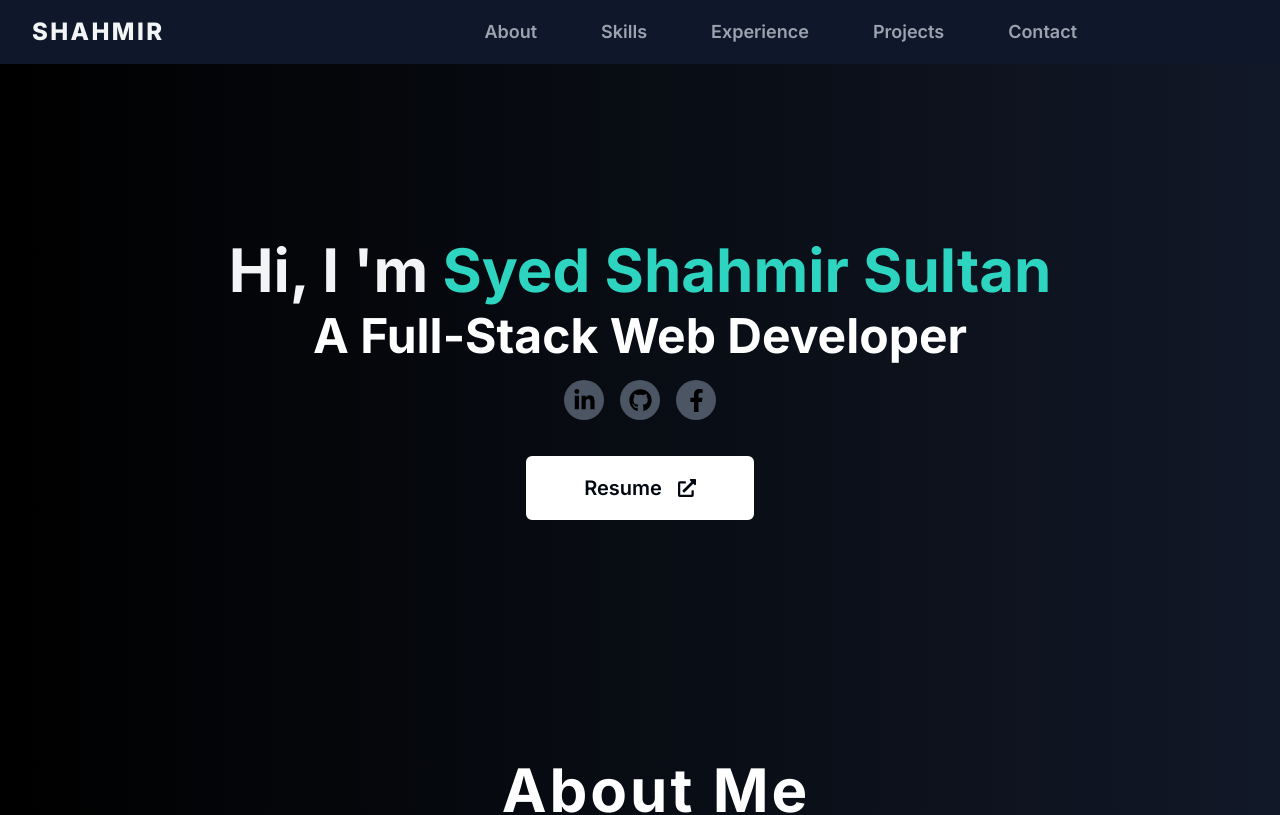
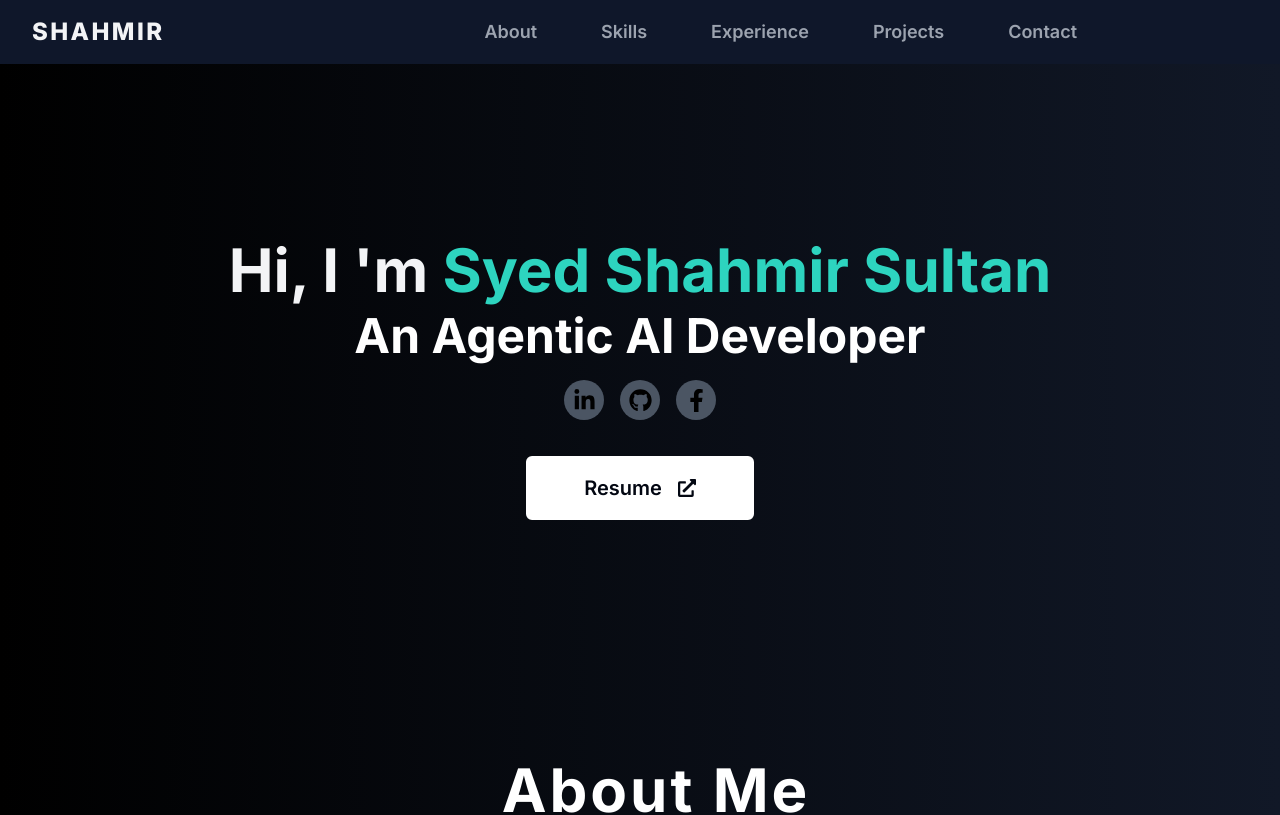
Before and after one commit to syedshahmirsultan/Headstarter-Project1, a Next.js app: page / in a window 1280 px wide. Shown: the top 815 px of the page. Built offline with nearby package versions, Linux system fonts and the light colour scheme.

Commit message:
Update Hero.tsx

```diff
--- a/app/Components/Hero.tsx
+++ b/app/Components/Hero.tsx
@@ -30,7 +30,7 @@ const Hero = () => {
         transition={{duration:"2"
         }}
         className="text-white font-bold text-xl md:text-5xl"
-        > A Full-Stack Web Developer</motion.p>
+        > An Agentic AI Developer</motion.p>
        <div className="flex gap-x-4 mt-2">
         {
             icons.map((item,index)=> {
```
